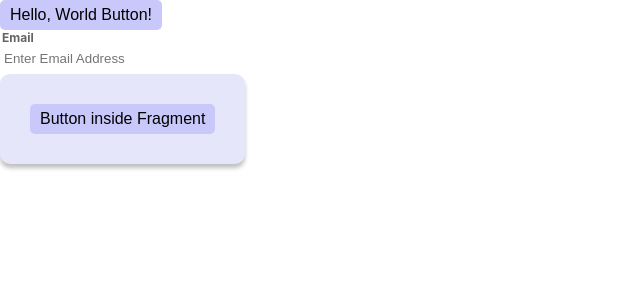
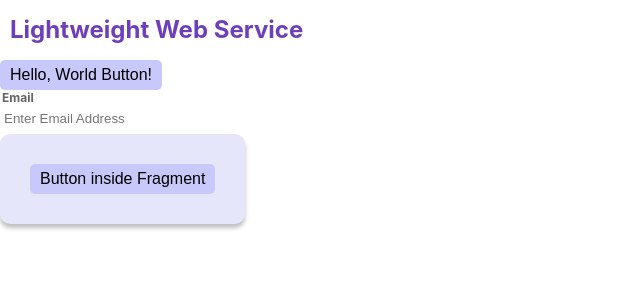
Before and after one commit to LightWebService-Deprecated/LWS-Client, a React (Create React App) app: page / in a window 1280 px wide. Shown: the top 300 px of the page, without its empty margins (0-640 px from the left). Built offline with nearby package versions, Linux system fonts and the light colour scheme.

Commit message:
Compontent: Create LWS Header(1/2)

```diff
--- a/src/App.tsx
+++ b/src/App.tsx
@@ -1,10 +1,12 @@
 import LwsButton from "./components/LwsButton";
 import LwsInputField from "./components/LwsInputField";
 import LwsFragment from "./components/LwsFragment";
+import LwsHeader from "./components/LwsHeader";
 
 function App() {
     return (
         <div>
+            <LwsHeader renderAccountInfo={false}/>
             <LwsButton title="Hello, World Button!"/>
             <LwsInputField
                 inputDescription="Email"
--- /dev/null
+++ b/src/components/LwsHeader.css
@@ -0,0 +1,17 @@
+.LwsHeader {
+    display: flex;
+    flex-direction: row;
+    align-items: center;
+    padding: 0 0 0 10px;
+
+    height: 60px;
+    width: 100%;
+}
+
+.LwsHeader-MainTitle {
+    font-style: normal;
+    font-weight: 700;
+    font-size: 24px;
+    line-height: 24px;
+    color: #6E3EBC;
+}
--- /dev/null
+++ b/src/components/LwsHeader.tsx
@@ -0,0 +1,18 @@
+import {Component} from "react";
+import './LwsHeader.css'
+
+type HeaderProps = {
+    renderAccountInfo: boolean;
+}
+
+class LwsHeader extends Component<HeaderProps> {
+    render() {
+        return (
+            <div className="LwsHeader">
+                <div className="LwsHeader-MainTitle">Lightweight Web Service</div>
+            </div>
+        );
+    }
+}
+
+export default LwsHeader;
```
